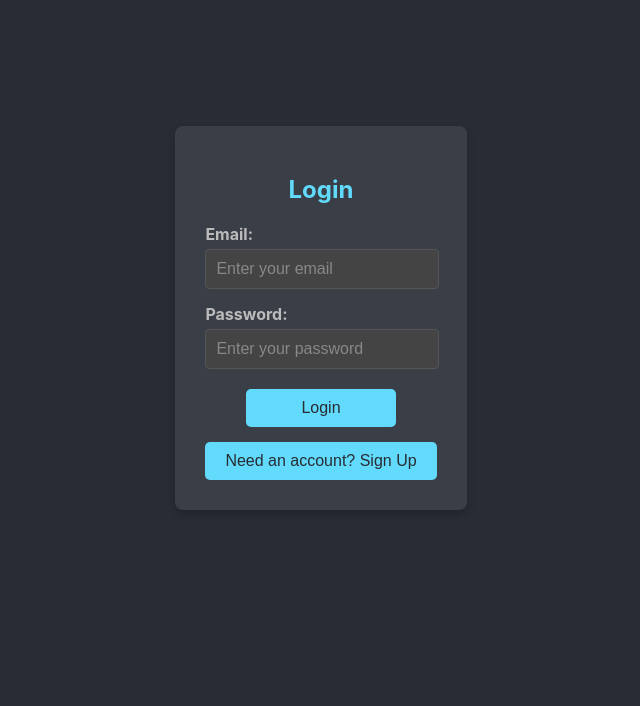
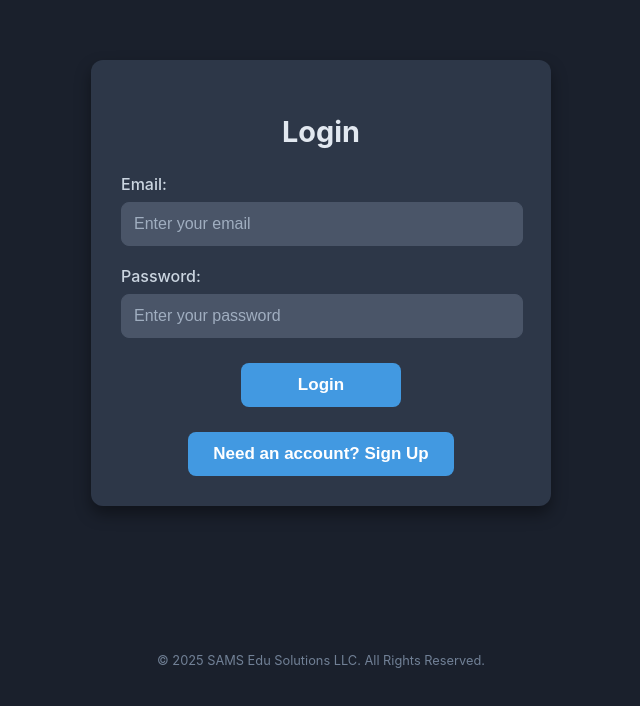
Before and after one commit to craigswear/teacher-behavior-management, a React (Create React App) app in the folder client/: page / in a window 1280 px wide. Shown: the part 102-808 px from the top of the page, without its empty margins (319-959 px from the left). Built offline with nearby package versions, Linux system fonts and the light colour scheme; no server answers; the database is empty.

Commit message:
update to login page theme and coloring

```diff
--- a/client/src/AuthPage.css
+++ b/client/src/AuthPage.css
@@ -1,104 +1,142 @@
 /* client/src/AuthPage.css */
-/* Existing styles from previous steps */
+
+html, body {
+  height: 100%;
+  margin: 0;
+  padding: 0;
+  /* Ensure html and body match the container background */
+  background-color: #1A202C;
+  overflow: hidden; /* Prevent scrolling if content slightly overflows */
+}
 
 .auth-container {
   display: flex;
+  flex-direction: column; /* Allows content and footer to stack vertically */
   justify-content: center;
   align-items: center;
   min-height: 100vh;
-  background-color: #282c34;
-  color: white;
+  width: 100vw; /* Ensure it spans the full viewport width */
+  /* Darker blue background inspired by the main site */
+  background-color: #1A202C; /* A very dark blue-gray */
+  color: #E2E8F0; /* Off-white for general text */
   padding: 20px;
   box-sizing: border-box;
+  font-family: 'Inter', sans-serif; /* A modern, clean sans-serif font */
 }
 
 .auth-card {
-  background-color: #3a3f47;
+  /* Slightly lighter dark background for the card */
+  background-color: #2D3748; /* A dark blue-gray */
   padding: 30px;
-  border-radius: 8px;
-  box-shadow: 0 4px 8px rgba(0, 0, 0, 0.2);
+  border-radius: 12px; /* More rounded corners for a smoother look */
+  box-shadow: 0 8px 16px rgba(0, 0, 0, 0.4); /* Deeper shadow for prominence */
   text-align: center;
   width: 100%;
   max-width: 400px;
+  transition: all 0.3s ease-in-out; /* Smooth transition for any future changes */
+  margin-bottom: 30px; /* Add some space between card and footer */
 }
 
 .auth-card h2 {
-  margin-bottom: 20px;
-  color: #61dafb;
+  margin-bottom: 25px; /* Slightly more space below heading */
+  color: #E2E8F0; /* Heading color matching main text for consistency */
+  font-size: 1.8em;
+  font-weight: 700;
 }
 
 .form-group {
-  margin-bottom: 15px;
+  margin-bottom: 20px; /* Increased margin for better spacing */
   text-align: left;
 }
 
 .form-group label {
   display: block;
-  margin-bottom: 5px;
-  font-weight: bold;
-  color: #bbbbbb;
+  margin-bottom: 8px; /* Slightly more space for labels */
+  font-weight: 500; /* Medium weight for labels */
+  color: #CBD5E0; /* Light gray for labels */
 }
 
 .form-group input[type="email"],
 .form-group input[type="password"] {
-  width: calc(100% - 20px);
-  padding: 10px;
-  border: 1px solid #555;
-  border-radius: 4px;
-  background-color: #444;
-  color: white;
+  width: calc(100% - 24px); /* Adjust width to accommodate padding */
+  padding: 12px; /* Increased padding for better touch targets */
+  border: 1px solid #4A5568; /* Darker border for inputs */
+  border-radius: 8px; /* More rounded input fields */
+  background-color: #4A5568; /* Background color matching the border */
+  color: #E2E8F0; /* Input text color */
   font-size: 16px;
+  outline: none; /* Remove default outline */
+  transition: border-color 0.3s ease, box-shadow 0.3s ease; /* Smooth transition on focus */
 }
 
 .form-group input::placeholder {
-  color: #888;
+  color: #A0AEC0; /* Lighter placeholder text */
+}
+
+.form-group input:focus {
+  border-color: #4299E1; /* Vibrant blue border on focus */
+  box-shadow: 0 0 0 3px rgba(66, 153, 225, 0.5); /* Blue glow on focus */
 }
 
 .error-message {
-  color: #ff6b6b;
+  color: #FC8181; /* Soft red for errors */
   margin-top: 10px;
   font-size: 14px;
 }
 
 .success-message {
-    color: #4CAF50;
-    margin-top: 10px;
-    font-size: 14px;
+  color: #68D391; /* Soft green for success */
+  margin-top: 10px;
+  font-size: 14px;
 }
 
 .auth-card button {
-  background-color: #61dafb;
-  color: #282c34;
+  background-color: #4299E1; /* Vibrant blue for buttons, matching the image */
+  color: #FFFFFF; /* White text on buttons */
   border: none;
-  padding: 10px 20px;
-  border-radius: 5px;
+  padding: 12px 25px; /* More padding for a substantial button */
+  border-radius: 8px; /* Rounded button corners */
   cursor: pointer;
-  font-size: 16px;
-  margin-top: 15px;
-  transition: background-color 0.3s ease;
+  font-size: 17px;
+  font-weight: 600; /* Semi-bold text */
+  margin-top: 25px; /* Increased margin-top for separation */
+  transition: background-color 0.3s ease, transform 0.2s ease, box-shadow 0.2s ease;
   width: auto;
-  min-width: 150px;
+  min-width: 160px; /* Slightly wider minimum width */
   margin-left: auto;
   margin-right: auto;
   display: block;
 }
 
 .auth-card button[type="submit"] {
-    margin-top: 20px;
+  margin-top: 25px; /* Ensure submit button has consistent spacing */
 }
 
 .auth-card button:hover {
-  background-color: #4fa3d1;
+  background-color: #3182CE; /* Darker blue on hover */
+  transform: translateY(-2px); /* Slight lift effect */
+  box-shadow: 0 4px 8px rgba(0, 0, 0, 0.2); /* Subtle shadow on hover */
 }
 
 .auth-card button:disabled {
-  background-color: #888;
+  background-color: #718096; /* Muted gray for disabled state */
   cursor: not-allowed;
+  transform: none; /* No lift for disabled */
+  box-shadow: none; /* No shadow for disabled */
 }
 
-/* NEW STYLE for the hint message when signup is disabled */
 .signup-disabled-hint {
-    font-size: 0.9em;
-    color: #bbb;
-    margin-top: 15px;
+  font-size: 0.85em; /* Slightly smaller font size */
+  color: #A0AEC0; /* Lighter gray for hint */
+  margin-top: 20px; /* Adjusted margin */
 }
+
+.copyright-footer {
+  color: #718096; /* A subtle gray for the copyright text */
+  font-size: 0.8em;
+  position: absolute; /* Position absolutely to the bottom */
+  bottom: 20px; /* 20px from the bottom */
+  width: 100%;
+  text-align: center;
+  padding: 10px 0;
+}
--- a/client/src/AuthPage.js
+++ b/client/src/AuthPage.js
@@ -33,7 +33,7 @@ function AuthPage() {
       } catch (err) {
         console.error("AuthPage Debug: Error checking for super admin on load:", err);
         setAllowSignUp(false); // Default to safety
-        setError("Error initializing page. Please try again or contact support.");
+        // Removed setError("Error initializing page. Please try again or contact support.");
       }
     };
     checkSuperAdminExists();
@@ -129,6 +129,10 @@ function AuthPage() {
             <p className="signup-disabled-hint">Sign up is currently disabled. Please log in or contact an administrator.</p>
         )}
       </div>
+      {/* Copyright information added here */}
+      <div className="copyright-footer">
+        © 2025 SAMS Edu Solutions LLC. All Rights Reserved.
+      </div>
     </div>
   );
 }
```
